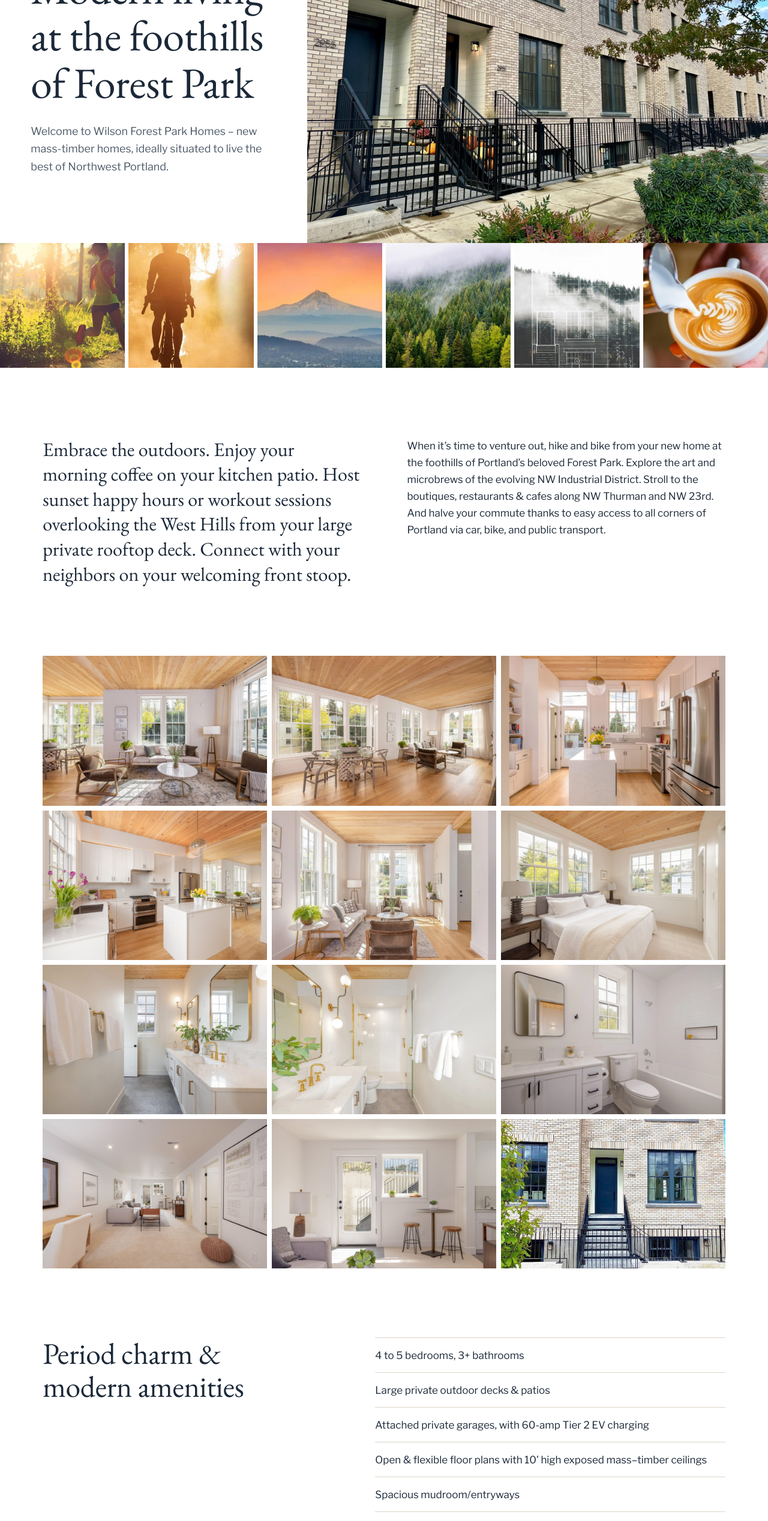
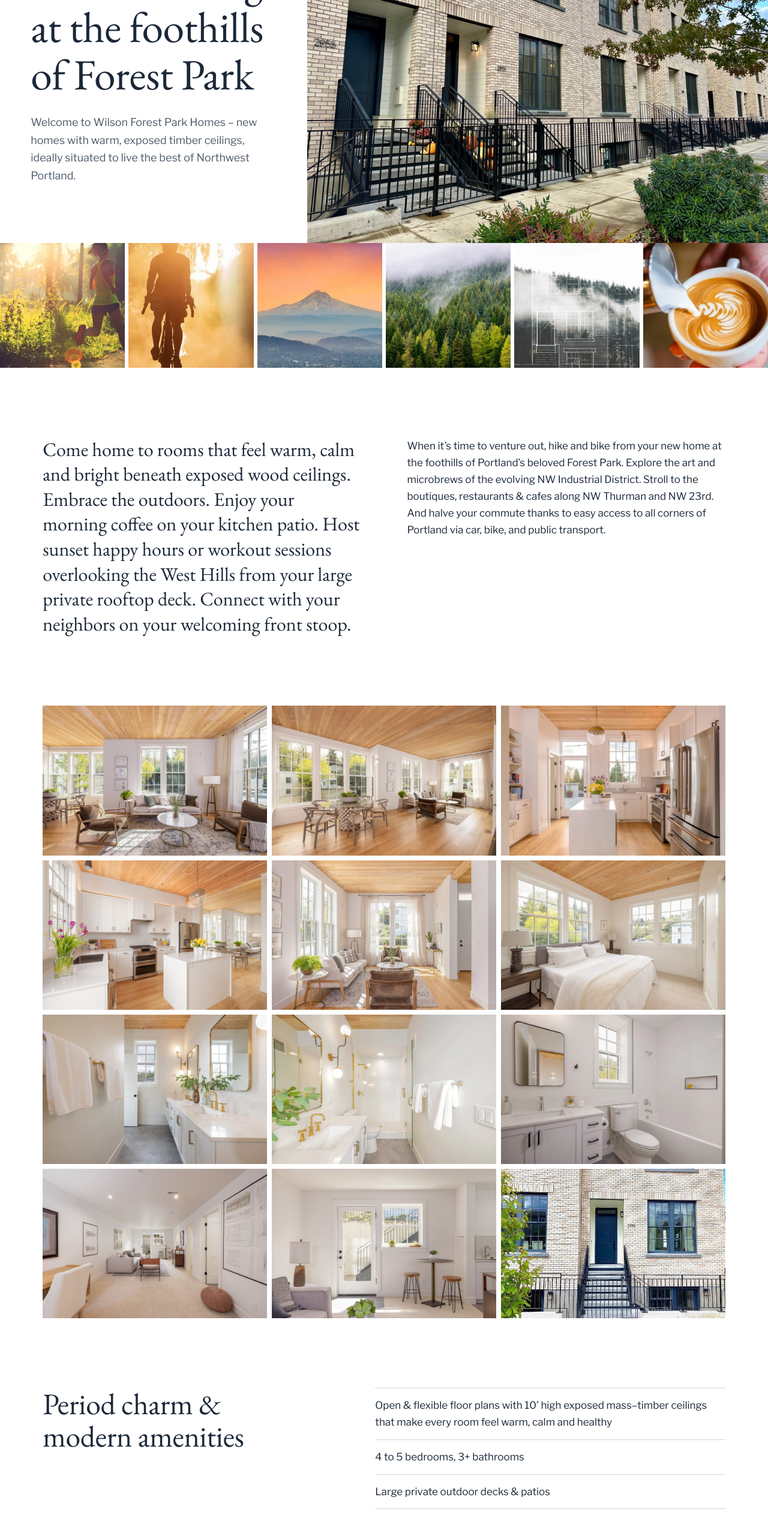
Before and after one commit to noelallenjohnson/wilsonpdx, a plain HTML site: page index.html in a window 1280 px wide. Shown: the part 240-2775 px from the top of the page at 60% size. Drawn offline with nearby package versions, Linux system fonts and the light colour scheme.

Commit message:
Update copy toward resident-salient language
Lead with the warmth and calm of the exposed timber ceilings, move the
ceilings line to the top of the amenities, and drop the unsourced 50% claim.

Co-Authored-By: Claude Fable 5.2 <noreply@anthropic.com>
Claude-Session: https://claude.ai/code/session_01JqTUiraVWiSiauD3aP3p3o

```diff
--- a/index.html
+++ b/index.html
@@ -187,7 +187,7 @@
   <section class="hero">
     <div class="hero__text">
       <h1>Modern living at the foothills of Forest Park</h1>
-      <p>Welcome to Wilson Forest Park Homes – new mass-timber homes, ideally situated to live the best of Northwest Portland.</p>
+      <p>Welcome to Wilson Forest Park Homes – new homes with warm, exposed timber ceilings, ideally situated to live the best of Northwest Portland.</p>
     </div>
     <div class="hero__photo">
       <img src="img/wilson-streetscape-fall-2024.jpg" alt="Row of Wilson Forest Park homes along the street in fall, with brick facades, front stoops and pumpkins on the steps" width="2000" height="1500">
@@ -205,7 +205,7 @@
 
   <section class="band">
     <div class="wrap intro">
-      <p class="lede">Embrace the outdoors. Enjoy your morning coffee on your kitchen patio. Host sunset happy hours or workout sessions overlooking the West Hills from your large private rooftop deck. Connect with your neighbors on your welcoming front stoop.</p>
+      <p class="lede">Come home to rooms that feel warm, calm and bright beneath exposed wood ceilings. Embrace the outdoors. Enjoy your morning coffee on your kitchen patio. Host sunset happy hours or workout sessions overlooking the West Hills from your large private rooftop deck. Connect with your neighbors on your welcoming front stoop.</p>
       <p>When it’s time to venture out, hike and bike from your new home at the foothills of Portland’s beloved Forest Park. Explore the art and microbrews of the evolving NW Industrial District. Stroll to the boutiques, restaurants &amp; cafes along NW Thurman and NW 23rd. And halve your commute thanks to easy access to all corners of Portland via car, bike, and public transport.</p>
     </div>
   </section>
@@ -233,10 +233,10 @@
       <div class="split">
         <h2>Period charm &amp; modern amenities</h2>
         <ul class="features">
+          <li>Open &amp; flexible floor plans with 10’ high exposed mass–timber ceilings that make every room feel warm, calm and healthy</li>
           <li>4 to 5 bedrooms, 3+ bathrooms</li>
           <li>Large private outdoor decks &amp; patios</li>
           <li>Attached private garages, with 60-amp Tier 2 EV charging</li>
-          <li>Open &amp; flexible floor plans with 10’ high exposed mass–timber ceilings</li>
           <li>Spacious mudroom/entryways</li>
           <li>ADU (apt/office/flex space) with separate entrance and address</li>
           <li>No shared walls; no HOA dues</li>
@@ -279,8 +279,9 @@
       <img src="img/wilson-garage-1.jpg" alt="Garage with exposed timber structure and an EV charger" loading="lazy">
       <div class="stack">
         <h2>Built to a higher standard</h2>
+        <p>The first thing you notice is the wood. Exposed mass-timber ceilings and careful construction give every room a warmth and calm you feel the moment you walk in.</p>
         <p>Wilson Forest Park Homes demonstrate how new home construction can contribute to a healthier climate while empowering local circular economic growth through the use of <a href="https://www.thinkwood.com/products-and-systems/mass-timber/cross-laminated-timber-clt-handbook" target="_blank" rel="noopener">mass timber (CLT)</a>. Learn more about the advantages and benefits of CLT in this <a href="https://www.sciencedirect.com/science/article/pii/S2666165920300260/pdfft?download=true&amp;isDTMRedir=true" target="_blank" rel="noopener">study (PDF)</a>.</p>
-        <p>The homes are engineered to reduce your ongoing energy costs and consumption via <a href="https://www.energy.gov/energysaver/heat-and-cool/heat-pump-systems" target="_blank" rel="noopener">heat pump heating &amp; cooling</a> and <a href="https://www.energy.gov/energysaver/heat-pump-water-heaters" target="_blank" rel="noopener">heat pump water heaters</a> - reducing your environmental impact by up to 50%.</p>
+        <p>The homes are engineered to keep you comfortable year-round and reduce your energy costs via <a href="https://www.energy.gov/energysaver/heat-and-cool/heat-pump-systems" target="_blank" rel="noopener">heat pump heating &amp; cooling</a> and <a href="https://www.energy.gov/energysaver/heat-pump-water-heaters" target="_blank" rel="noopener">heat pump water heaters</a>.</p>
       </div>
     </div>
   </section>
```
